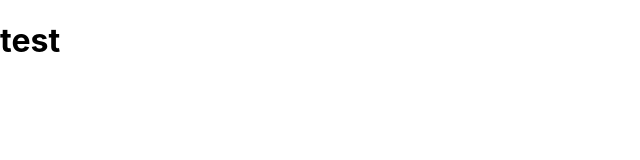
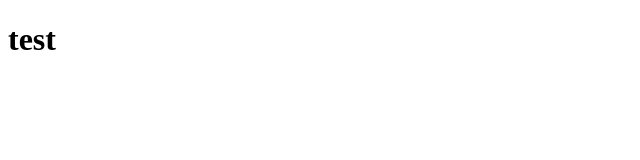
Before and after one commit to Shyflowerrs/React-Portfolio, a React (Create React App) app: page / in a window 1280 px wide. Shown: the top 160 px of the page, without its empty margins (0-640 px from the left). Built offline with nearby package versions, Linux system fonts and the light colour scheme.

Commit message:
Node installed MUI base
Installed react component library

```diff
--- a/package.json
+++ b/package.json
@@ -3,6 +3,9 @@
   "version": "0.1.0",
   "private": true,
   "dependencies": {
+    "@emotion/react": "^11.10.5",
+    "@emotion/styled": "^11.10.5",
+    "@mui/material": "^5.11.3",
     "@testing-library/jest-dom": "^5.16.5",
     "@testing-library/react": "^13.4.0",
     "@testing-library/user-event": "^13.5.0",
--- /dev/null
+++ b/src/CSS/index.css
@@ -0,0 +1,11 @@
+body {
+ background-color: black;
+}
+h1{
+  color: white;
+}
+
+code {
+  font-family: source-code-pro, Menlo, Monaco, Consolas, 'Courier New',
+    monospace;
+}
--- a/src/index.css
+++ /dev/null
@@ -1,13 +0,0 @@
-body {
-  margin: 0;
-  font-family: -apple-system, BlinkMacSystemFont, 'Segoe UI', 'Roboto', 'Oxygen',
-    'Ubuntu', 'Cantarell', 'Fira Sans', 'Droid Sans', 'Helvetica Neue',
-    sans-serif;
-  -webkit-font-smoothing: antialiased;
-  -moz-osx-font-smoothing: grayscale;
-}
-
-code {
-  font-family: source-code-pro, Menlo, Monaco, Consolas, 'Courier New',
-    monospace;
-}
--- a/src/index.js
+++ b/src/index.js
@@ -1,6 +1,6 @@
 import React from 'react';
 import ReactDOM from 'react-dom/client';
-import './index.css';
+//import './index.css';
 import App from './App';
 import reportWebVitals from './reportWebVitals';
 
```
Also changed, not shown: 1 other file (tests, documents, lock files or other folders).
